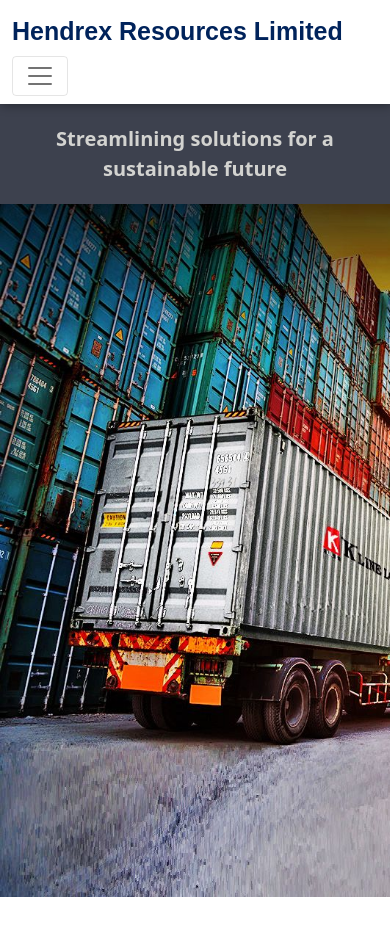
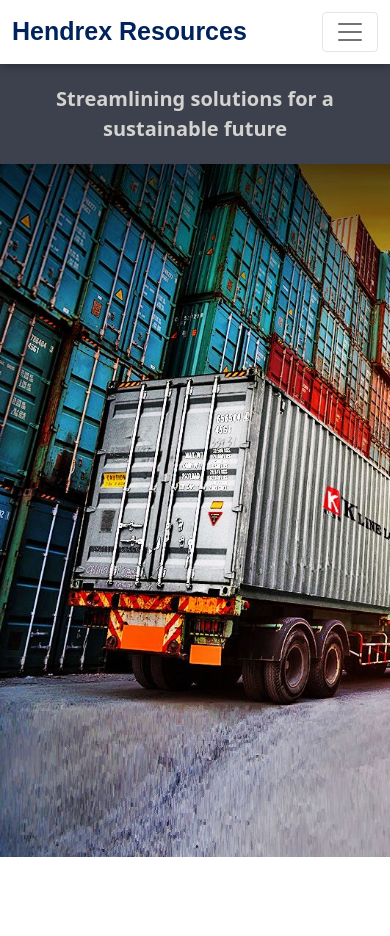
Before and after one commit to Anny85-code/ultarAdvance, a React (Create React App) app: page / in a window 390 px wide. Shown: the top 936 px of the page. Built offline with nearby package versions, Linux system fonts and the light colour scheme.

Commit message:
:art: Navbar
Update nevbar

```diff
--- a/src/components/NavbarMain/NavbarMain.js
+++ b/src/components/NavbarMain/NavbarMain.js
@@ -34,6 +34,8 @@ const NavbarMain = () => {
     sessionStorage.setItem('NavbarMain', JSON.stringify(temp));
   };
 
+  const windowSize = window.innerWidth;
+
   return (
     <>
       <Navbar
@@ -51,7 +53,9 @@ const NavbarMain = () => {
       >
         <Container>
           <Navbar.Brand href="/" className={styles.logo}>
-            Hendrex Resources Limited
+            {windowSize > 450
+              ? 'Hendrex Resources Limited'
+              : 'Hendrex Resources'}
           </Navbar.Brand>
           <Navbar.Toggle aria-controls="basic-navbar-nav" />
           <Navbar.Collapse id="basic-navbar-nav">
```
